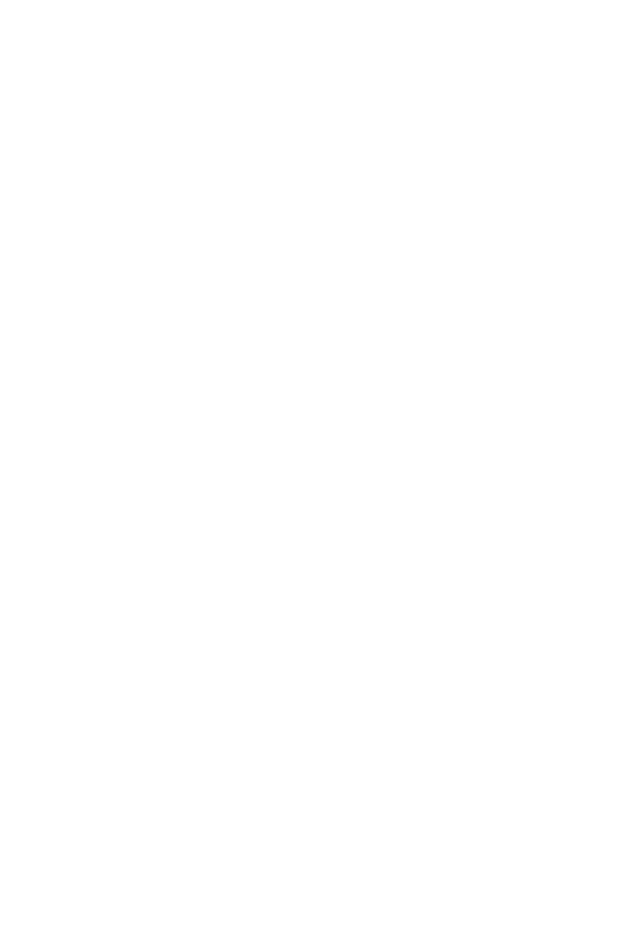
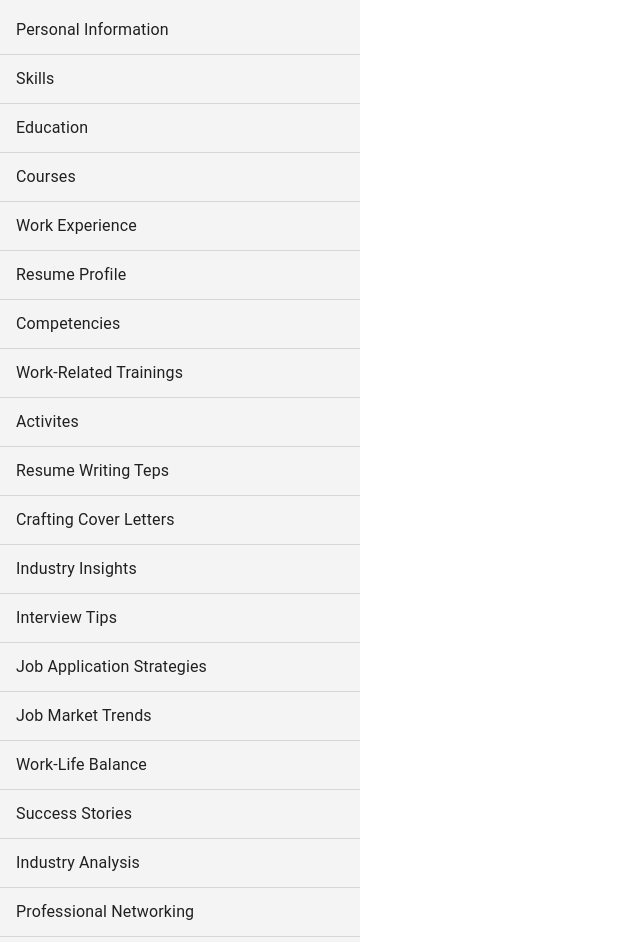
Before and after one commit to Ahmed0-Safwat/CV-Generator, a React (Vite) app: page /blog in a window 1280 px wide. Shown: the part 510-1452 px from the top of the page, without its empty margins (0-640 px from the left). Before the commit the page ends 800 px from the top, so only its background shows below. Built offline with nearby package versions, Linux system fonts and the light colour scheme.

Commit message:
blog changed

```diff
--- /dev/null
+++ b/src/components/Blog/Content.jsx
@@ -0,0 +1,169 @@
+import * as React from "react";
+import Stack from "@mui/material/Stack";
+import Typography from "@mui/material/Typography";
+import Box from "@mui/material/Box";
+import List from "@mui/material/List";
+import ListItem from "@mui/material/ListItem";
+import ListItemButton from "@mui/material/ListItemButton";
+import ListItemIcon from "@mui/material/ListItemIcon";
+import ListItemText from "@mui/material/ListItemText";
+import Divider from "@mui/material/Divider";
+import InboxIcon from "@mui/icons-material/Inbox";
+import DraftsIcon from "@mui/icons-material/Drafts";
+const Content = () => {
+  return (
+    <Stack>
+      <Stack
+        sx={{
+          width: "100%",
+          height: "",
+        }}
+      >
+        <img
+          style={{
+            width: "100%",
+            height: "%",
+          }}
+          src="/assets/Header image.png"
+          alt=""
+        />
+      </Stack>
+
+      <Stack
+        sx={{
+          display: "flex",
+          flexDirection: "row",
+        }}
+      >
+        <Stack sx={{ width: "100%", maxWidth: 360, bgcolor: "	#F4F4F4" }}>
+          <nav aria-label="secondary mailbox folders">
+            <List>
+              <ListItem disablePadding>
+                <ListItemButton>
+                  <ListItemText primary="Personal Information" />
+                </ListItemButton>
+              </ListItem>
+              <Divider />
+              <ListItem disablePadding>
+                <ListItemButton component="a" href="#simple-list">
+                  <ListItemText primary="Skills" />
+                </ListItemButton>
+              </ListItem>
+              <Divider />
+              <ListItem disablePadding>
+                <ListItemButton>
+                  <ListItemText primary="Education" />
+                </ListItemButton>
+              </ListItem>
+              <Divider />
+              <ListItem disablePadding>
+                <ListItemButton component="a" href="#simple-list">
+                  <ListItemText primary="Courses" />
+                </ListItemButton>
+              </ListItem>
+              <Divider />
+              <ListItem disablePadding>
+                <ListItemButton>
+                  <ListItemText primary="Work Experience" />
+                </ListItemButton>
+              </ListItem>
+              <Divider />
+              <ListItem disablePadding>
+                <ListItemButton component="a" href="#simple-list">
+                  <ListItemText primary="Resume Profile" />
+                </ListItemButton>
+              </ListItem>
+              <Divider />
+              <ListItem disablePadding>
+                <ListItemButton>
+                  <ListItemText primary="Competencies" />
+                </ListItemButton>
+              </ListItem>
+              <Divider />
+              <ListItem disablePadding>
+                <ListItemButton component="a" href="#simple-list">
+                  <ListItemText primary="Work-Related Trainings" />
+                </ListItemButton>
+              </ListItem>
+              <Divider />
+              <ListItem disablePadding>
+                <ListItemButton>
+                  <ListItemText primary="Activites" />
+                </ListItemButton>
+              </ListItem>
+              <Divider />
+              <ListItem disablePadding>
+                <ListItemButton component="a" href="#simple-list">
+                  <ListItemText primary="Resume Writing Teps" />
+                </ListItemButton>
+              </ListItem>
+              <Divider />
+              <ListItem disablePadding>
+                <ListItemButton>
+                  <ListItemText primary="Crafting Cover Letters" />
+                </ListItemButton>
+              </ListItem>
+              <Divider />
+              <ListItem disablePadding>
+                <ListItemButton component="a" href="#simple-list">
+                  <ListItemText primary="Industry Insights" />
+                </ListItemButton>
+              </ListItem>
+              <Divider />
+              <ListItem disablePadding>
+                <ListItemButton>
+                  <ListItemText primary="Interview Tips" />
+                </ListItemButton>
+              </ListItem>
+              <Divider />
+              <ListItem disablePadding>
+                <ListItemButton component="a" href="#simple-list">
+                  <ListItemText primary="Job Application Strategies" />
+                </ListItemButton>
+              </ListItem>
+              <Divider />
+              <ListItem disablePadding>
+                <ListItemButton>
+                  <ListItemText primary="Job Market Trends" />
+                </ListItemButton>
+              </ListItem>
+              <Divider />
+              <ListItem disablePadding>
+                <ListItemButton component="a" href="#simple-list">
+                  <ListItemText primary="Work-Life Balance" />
+                </ListItemButton>
+              </ListItem>
+              <Divider />
+              <ListItem disablePadding>
+                <ListItemButton>
+                  <ListItemText primary="Success Stories" />
+                </ListItemButton>
+              </ListItem>
+              <Divider />
+              <ListItem disablePadding>
+                <ListItemButton component="a" href="#simple-list">
+                  <ListItemText primary="Industry Analysis" />
+                </ListItemButton>
+              </ListItem>
+              <Divider />
+              <ListItem disablePadding>
+                <ListItemButton>
+                  <ListItemText primary="Professional Networking" />
+                </ListItemButton>
+              </ListItem>
+              <Divider />
+              <ListItem disablePadding>
+                <ListItemButton component="a" href="#simple-list">
+                  <ListItemText primary="CV Templates Color" />
+                </ListItemButton>
+              </ListItem>
+            </List>
+          </nav>
+        </Stack>
+        <Stack></Stack>
+      </Stack>
+    </Stack>
+  );
+};
+
+export default Content;
--- a/src/pages/Blog/Blog.jsx
+++ b/src/pages/Blog/Blog.jsx
@@ -1,8 +1,10 @@
+import Content from "../../components/Blog/Content.jsx";
+
 function Blog() {
   return (
-    <>
-      <div>Blog</div>
-    </>
+    <div className="home-wrapper">
+      <Content />
+    </div>
   );
 }
 
```
Also changed, not shown: public/assets/Header image.png (added), public/assets/cv creator blog.gif (added).
